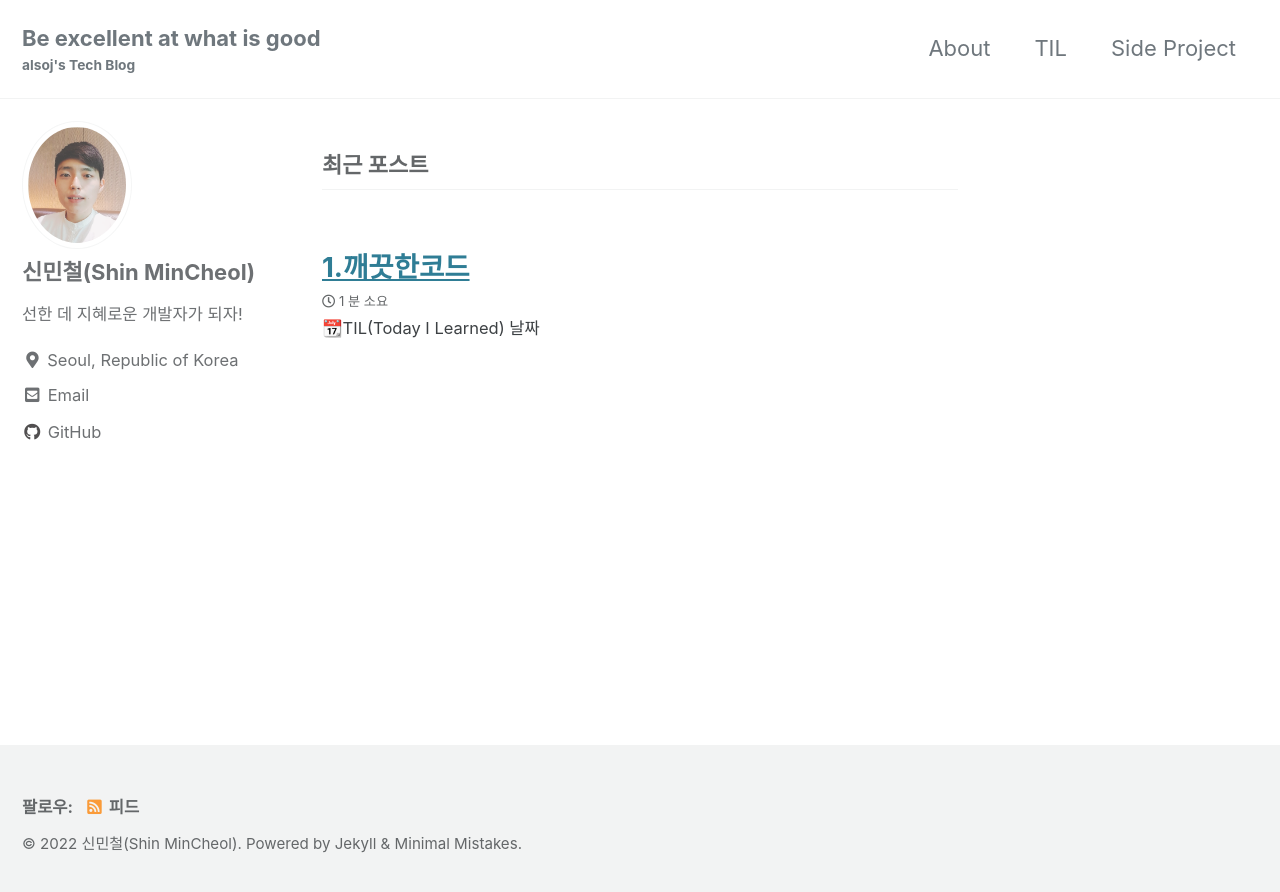
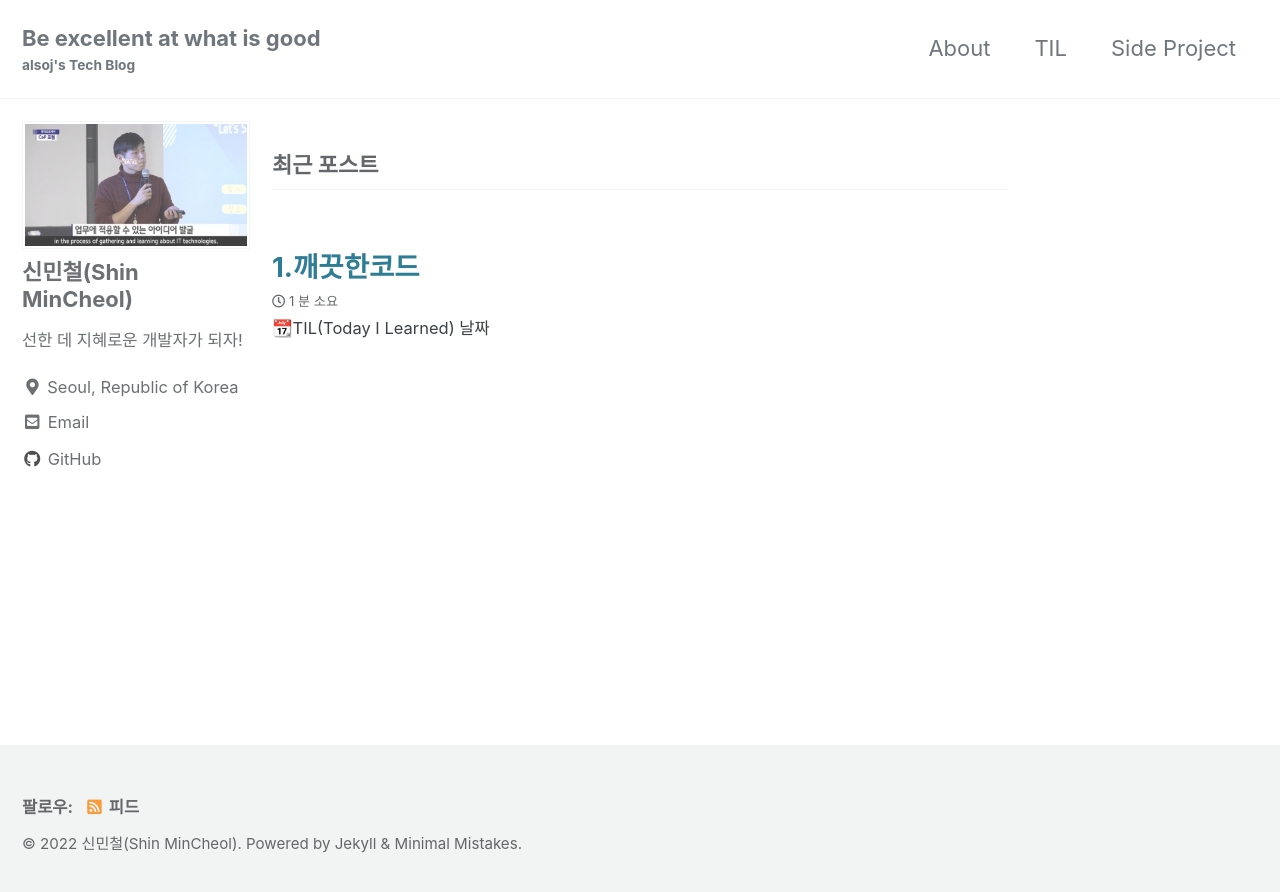
Before and after one commit to alsoj/alsoj.github.io, a Jekyll site: the page built from index.html, in a window 1280 px wide. Shown: the top 892 px of the page. Built offline with Jekyll 4.4.1, drawn with Linux system fonts in a browser that asks for light colours; cached includes are drawn as plain includes; the list of posts is cut into pages by our own code.

Commit message:
change css

```diff
--- a/_layouts/default.html
+++ b/_layouts/default.html
@@ -12,7 +12,12 @@
   <head>
     {% include head.html %}
     {% include head/custom.html %}
+
+    <!-- Google Adsense -->
     <script async src="https://pagead2.googlesyndication.com/pagead/js/adsbygoogle.js?client=ca-pub-9296807287499962" crossorigin="anonymous"></script>
+
+    <!-- Noto Sans font -->
+    <link href="https://fonts.googleapis.com/css2?family=Noto+Sans+KR:wght@100;300;400;500;700;900&display=swap" rel="stylesheet">
   </head>
 
   <body class="layout--{{ page.layout | default: layout.layout }}{% if page.classes or layout.classes %}{{ page.classes | default: layout.classes | join: ' ' | prepend: ' ' }}{% endif %}">
--- a/_sass/minimal-mistakes/_base.scss
+++ b/_sass/minimal-mistakes/_base.scss
@@ -126,6 +126,8 @@ blockquote {
 /* links */
 
 a {
+  text-decoration: none; // 추가
+
   &:focus {
     @extend %tab-focus;
   }
--- a/_sass/minimal-mistakes/_sidebar.scss
+++ b/_sass/minimal-mistakes/_sidebar.scss
@@ -134,11 +134,11 @@
   }
 
   img {
-    max-width: 110px;
-    border-radius: 50%;
+    // max-width: 110px; // 주석
+    // border-radius: 50%; // 주석
 
     @include breakpoint($large) {
-      padding: 5px;
+      padding: 2px;
       border: 1px solid $border-color;
     }
   }
@@ -216,7 +216,7 @@
 
     &:before {
       @supports (pointer-events: none) {
-        content: '';
+        content: "";
         position: fixed;
         top: 0;
         left: 0;
--- a/_sass/minimal-mistakes/_variables.scss
+++ b/_sass/minimal-mistakes/_variables.scss
@@ -14,8 +14,8 @@ $indent-var: 1.3em !default;
 
 /* system typefaces */
 $serif: Georgia, Times, serif !default;
-$sans-serif: -apple-system, BlinkMacSystemFont, "Roboto", "Segoe UI",
-  "Helvetica Neue", "Lucida Grande", Arial, sans-serif !default;
+$sans-serif: -apple-system, BlinkMacSystemFont, "Noto Sans KR", "Roboto",
+  "Segoe UI", "Helvetica Neue", "Lucida Grande", Arial, sans-serif !default;
 $monospace: Monaco, Consolas, "Lucida Console", monospace !default;
 
 /* sans serif typefaces */
@@ -155,9 +155,9 @@ $max-width: $x-large !default;
    Grid
    ========================================================================== */
 
-$right-sidebar-width-narrow: 200px !default;
-$right-sidebar-width: 300px !default;
-$right-sidebar-width-wide: 400px !default;
+$right-sidebar-width-narrow: 150px !default;
+$right-sidebar-width: 250px !default;
+$right-sidebar-width-wide: 300px !default;
 
 /*
    Other
```
Also changed, not shown: assets/images/bio-photo.jpg.
